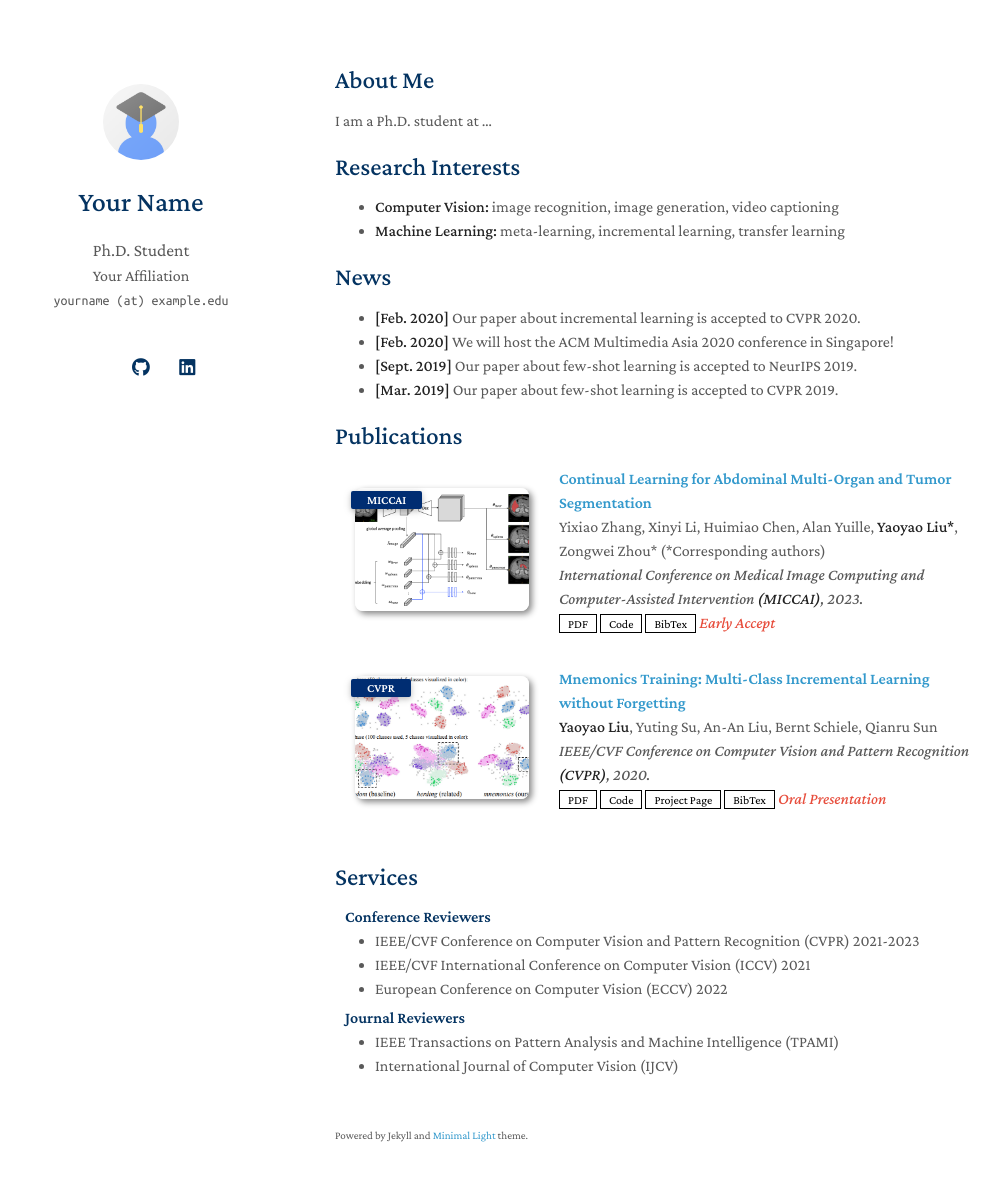
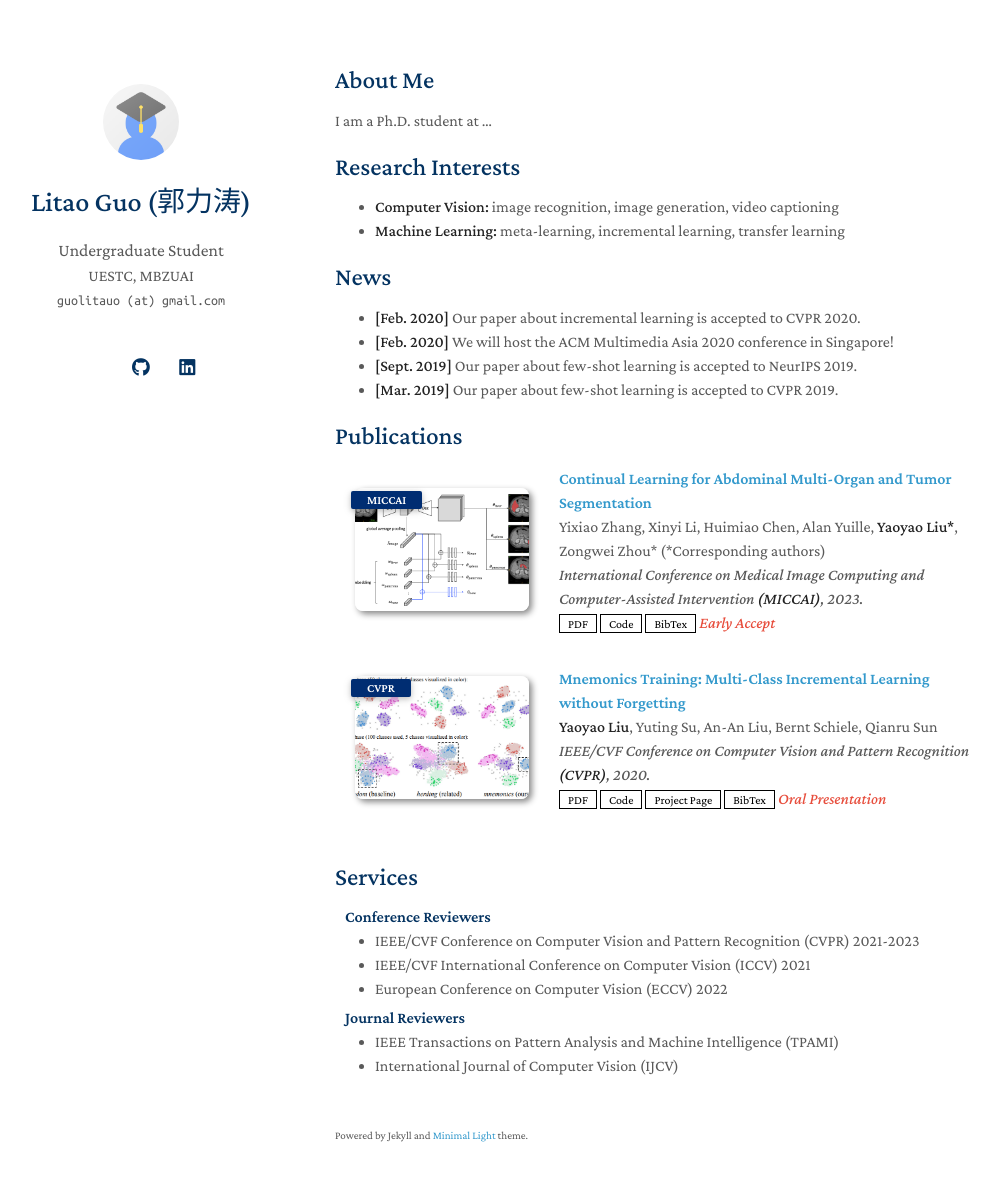
Before and after one commit to yaoyao-liu/minimal-light, a Jekyll site: the page built from index.md, in a window 1280 px wide and 1216 px high. Shown: the top 1181 px of the window, without its empty margins (135-1135 px from the left). Built offline with Jekyll 4.4.1, drawn with Linux system fonts in a browser that asks for light colours; a style sheet for code colours, icons or effects is not loaded; our own code applies the rules of GitHub Pages for plain Markdown files.

Commit message:
Update _config.yml

```diff
--- a/_config.yml
+++ b/_config.yml
@@ -1,8 +1,8 @@
 # Basic Information
-title: Your Name
-position: Ph.D. Student
-affiliation: Your Affiliation
-email: yourname (at) example.edu
+title: Litao Guo (郭力涛)
+position: Undergraduate Student
+affiliation: UESTC, MBZUAI
+email: guolitauo (at) gmail.com
 
 # Search Engine Optimization (SEO)
 # The following information is used to improve the website traffic from search engines, e.g., Google.
@@ -12,7 +12,7 @@ canonical: https://minimal-light-theme.yliu.me/
 
 # Links
 # If you don't need one of them, you may delete the corresponding line.
-google_scholar: https://scholar.google.com/
+google_scholar: https://scholar.google.com/citations?hl=en&user=efdm760AAAAJ
 cv_link: assets/files/curriculum_vitae.pdf
 github_link: https://github.com/
 linkedin: https://www.linkedin.com/
```
